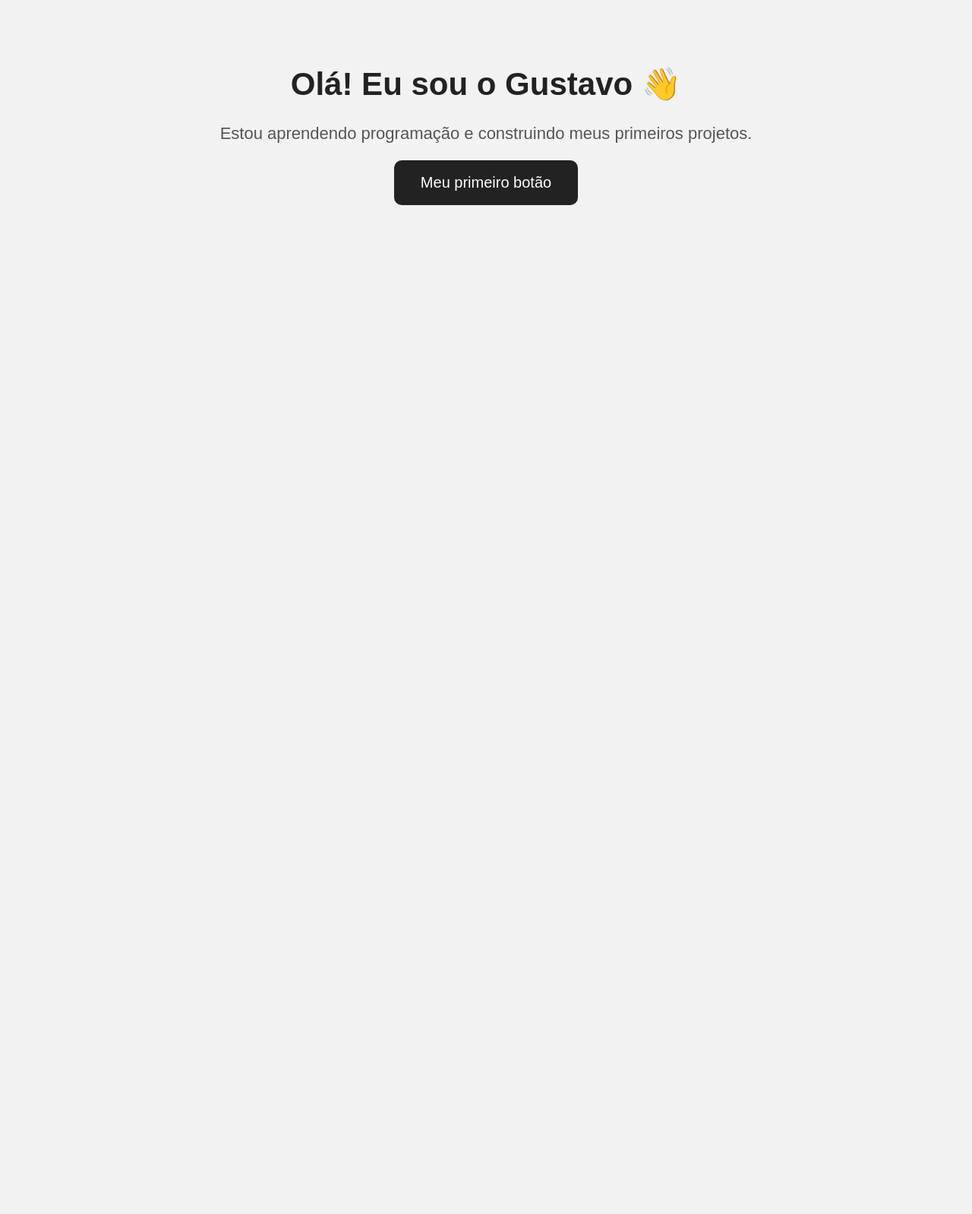
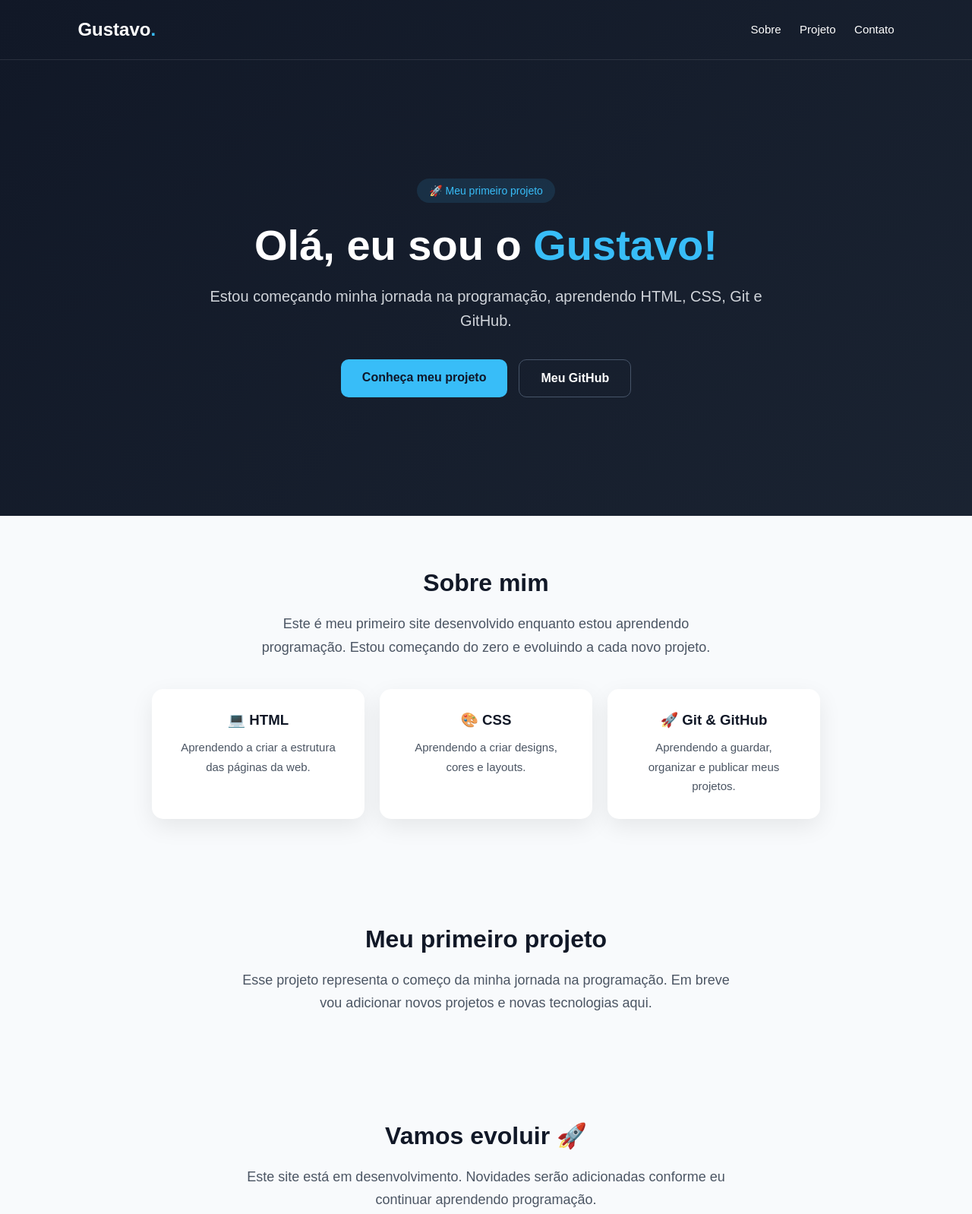
Before and after one commit to gustavolopesgl327-spec/meu-primeiro-projeto, a plain HTML site: page index.html in a window 1280 px wide. Shown: the top 1598 px of the page at 76% size. Before the commit the page ends 800 px from the top, so only its background shows below. Drawn offline with Linux system fonts and the light colour scheme.

Commit message:
Update index.html

```diff
--- a/index.html
+++ b/index.html
@@ -1,56 +1,322 @@
-
 <!DOCTYPE html>
 <html lang="pt-BR">
+
 <head>
     <meta charset="UTF-8">
+
     <meta name="viewport" content="width=device-width, initial-scale=1.0">
-    <title>Meu Primeiro Site</title>
+
+    <title>Gustavo | Meu Primeiro Site</title>
 
     <style>
+        * {
+            margin: 0;
+            padding: 0;
+            box-sizing: border-box;
+        }
+
         body {
-            font-family: Arial, sans-serif;
+            font-family: Arial, Helvetica, sans-serif;
+            background: linear-gradient(135deg, #111827, #1f2937);
+            color: white;
+            min-height: 100vh;
+        }
+
+        header {
+            padding: 25px 8%;
+            display: flex;
+            justify-content: space-between;
+            align-items: center;
+            border-bottom: 1px solid rgba(255,255,255,0.1);
+        }
+
+        .logo {
+            font-size: 24px;
+            font-weight: bold;
+        }
+
+        .logo span {
+            color: #38bdf8;
+        }
+
+        nav a {
+            color: white;
+            text-decoration: none;
+            margin-left: 20px;
+            font-size: 15px;
+        }
+
+        nav a:hover {
+            color: #38bdf8;
+        }
+
+        .hero {
+            min-height: 75vh;
+            display: flex;
+            align-items: center;
+            justify-content: center;
             text-align: center;
-            background: #f2f2f2;
-            padding: 50px;
+            padding: 60px 20px;
+        }
+
+        .hero-content {
+            max-width: 750px;
+        }
+
+        .tag {
+            display: inline-block;
+            background: rgba(56, 189, 248, 0.12);
+            color: #38bdf8;
+            padding: 8px 16px;
+            border-radius: 30px;
+            margin-bottom: 25px;
+            font-size: 14px;
         }
 
         h1 {
-            color: #222;
-            font-size: 42px;
+            font-size: 56px;
+            line-height: 1.1;
+            margin-bottom: 20px;
         }
 
-        p {
-            color: #555;
-            font-size: 22px;
+        h1 span {
+            color: #38bdf8;
         }
 
-        button {
-            background: #222;
-            color: white;
-            border: none;
-            padding: 18px 35px;
+        .description {
+            color: #d1d5db;
             font-size: 20px;
-            border-radius: 10px;
-            cursor: pointer;
+            line-height: 1.6;
+            margin-bottom: 35px;
         }
 
-        button:hover {
-            background: #444;
+        .buttons {
+            display: flex;
+            justify-content: center;
+            gap: 15px;
+            flex-wrap: wrap;
+        }
+
+        .button {
+            display: inline-block;
+            padding: 15px 28px;
+            border-radius: 10px;
+            text-decoration: none;
+            font-weight: bold;
+            transition: 0.3s;
+        }
+
+        .primary {
+            background: #38bdf8;
+            color: #0f172a;
+        }
+
+        .primary:hover {
+            transform: translateY(-3px);
+            background: #7dd3fc;
+        }
+
+        .secondary {
+            border: 1px solid #475569;
+            color: white;
+        }
+
+        .secondary:hover {
+            background: #334155;
+        }
+
+        section {
+            padding: 70px 8%;
+            background: #f8fafc;
+            color: #111827;
+            text-align: center;
+        }
+
+        section h2 {
+            font-size: 32px;
+            margin-bottom: 20px;
+        }
+
+        section p {
+            max-width: 650px;
+            margin: auto;
+            color: #4b5563;
+            font-size: 18px;
+            line-height: 1.7;
+        }
+
+        .cards {
+            display: flex;
+            justify-content: center;
+            gap: 20px;
+            flex-wrap: wrap;
+            margin-top: 40px;
+        }
+
+        .card {
+            background: white;
+            padding: 30px;
+            width: 280px;
+            border-radius: 15px;
+            box-shadow: 0 10px 30px rgba(0,0,0,0.08);
+        }
+
+        .card h3 {
+            margin-bottom: 12px;
+        }
+
+        .card p {
+            font-size: 15px;
+        }
+
+        footer {
+            background: #0f172a;
+            text-align: center;
+            padding: 30px 20px;
+            color: #94a3b8;
+        }
+
+        @media (max-width: 600px) {
+
+            header {
+                padding: 20px;
+            }
+
+            nav {
+                display: none;
+            }
+
+            h1 {
+                font-size: 42px;
+            }
+
+            .description {
+                font-size: 18px;
+            }
         }
     </style>
 </head>
 
 <body>
 
-    <h1>Olá! Eu sou o Gustavo 👋</h1>
+    <header>
+        <div class="logo">
+            Gustavo<span>.</span>
+        </div>
 
-    <p>
-        Estou aprendendo programação e construindo meus primeiros projetos.
-    </p>
+        <nav>
+            <a href="#sobre">Sobre</a>
+            <a href="#projeto">Projeto</a>
+            <a href="#contato">Contato</a>
+        </nav>
+    </header>
 
-    <button onclick="alert('Obrigado por visitar meu site! 🚀')">
-        Meu primeiro botão
-    </button>
+    <main>
+
+        <div class="hero">
+
+            <div class="hero-content">
+
+                <div class="tag">
+                    🚀 Meu primeiro projeto
+                </div>
+
+                <h1>
+                    Olá, eu sou o <span>Gustavo!</span>
+                </h1>
+
+                <p class="description">
+                    Estou começando minha jornada na programação,
+                    aprendendo HTML, CSS, Git e GitHub.
+                </p>
+
+                <div class="buttons">
+
+                    <a class="button primary" href="#sobre">
+                        Conheça meu projeto
+                    </a>
+
+                    <a class="button secondary"
+                       href="https://github.com/gustavolopesgl327-spec">
+                        Meu GitHub
+                    </a>
+
+                </div>
+
+            </div>
+
+        </div>
+
+        <section id="sobre">
+
+            <h2>Sobre mim</h2>
+
+            <p>
+                Este é meu primeiro site desenvolvido enquanto
+                estou aprendendo programação. Estou começando
+                do zero e evoluindo a cada novo projeto.
+            </p>
+
+            <div class="cards">
+
+                <div class="card">
+                    <h3>💻 HTML</h3>
+                    <p>
+                        Aprendendo a criar a estrutura
+                        das páginas da web.
+                    </p>
+                </div>
+
+                <div class="card">
+                    <h3>🎨 CSS</h3>
+                    <p>
+                        Aprendendo a criar designs,
+                        cores e layouts.
+                    </p>
+                </div>
+
+                <div class="card">
+                    <h3>🚀 Git & GitHub</h3>
+                    <p>
+                        Aprendendo a guardar, organizar
+                        e publicar meus projetos.
+                    </p>
+                </div>
+
+            </div>
+
+        </section>
+
+        <section id="projeto">
+
+            <h2>Meu primeiro projeto</h2>
+
+            <p>
+                Esse projeto representa o começo da minha
+                jornada na programação. Em breve vou adicionar
+                novos projetos e novas tecnologias aqui.
+            </p>
+
+        </section>
+
+        <section id="contato">
+
+            <h2>Vamos evoluir 🚀</h2>
+
+            <p>
+                Este site está em desenvolvimento.
+                Novidades serão adicionadas conforme
+                eu continuar aprendendo programação.
+            </p>
+
+        </section>
+
+    </main>
+
+    <footer>
+        © 2026 Gustavo — Meu Primeiro Projeto
+    </footer>
 
 </body>
+
 </html>
```
